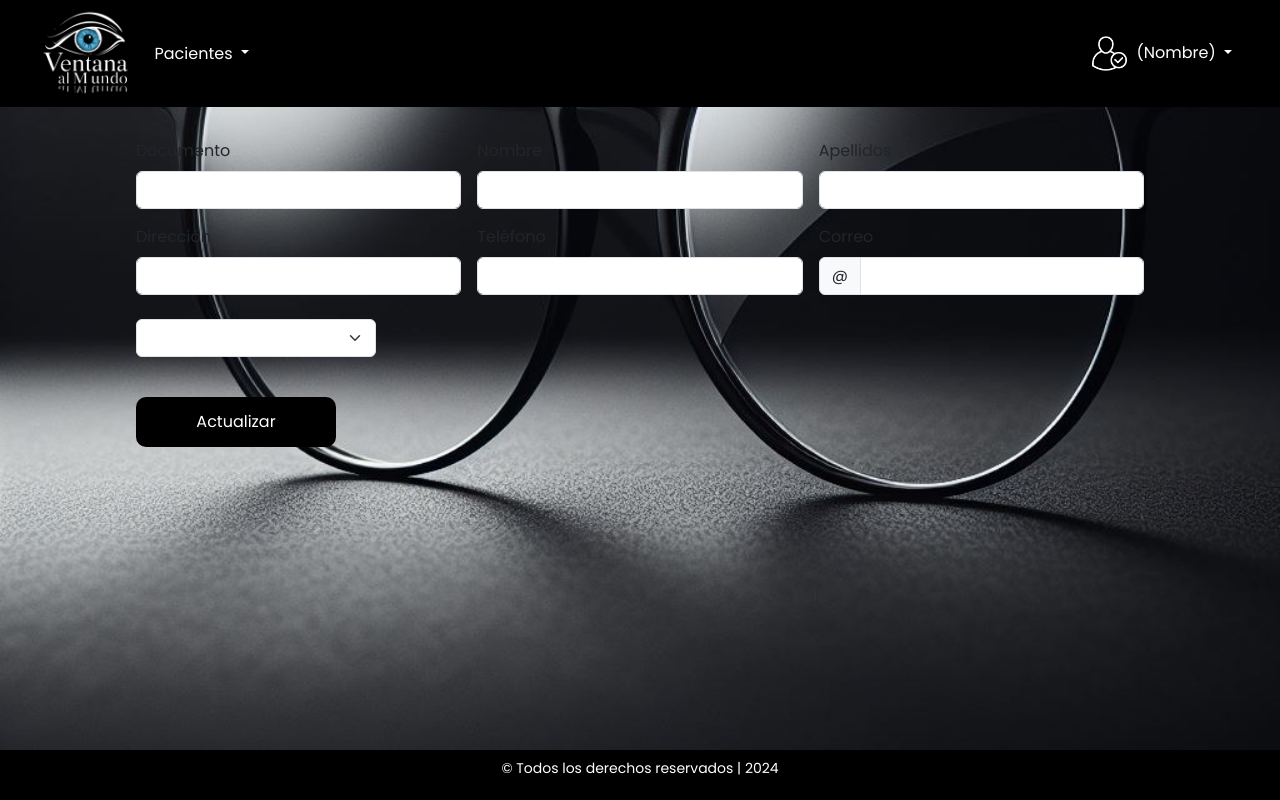
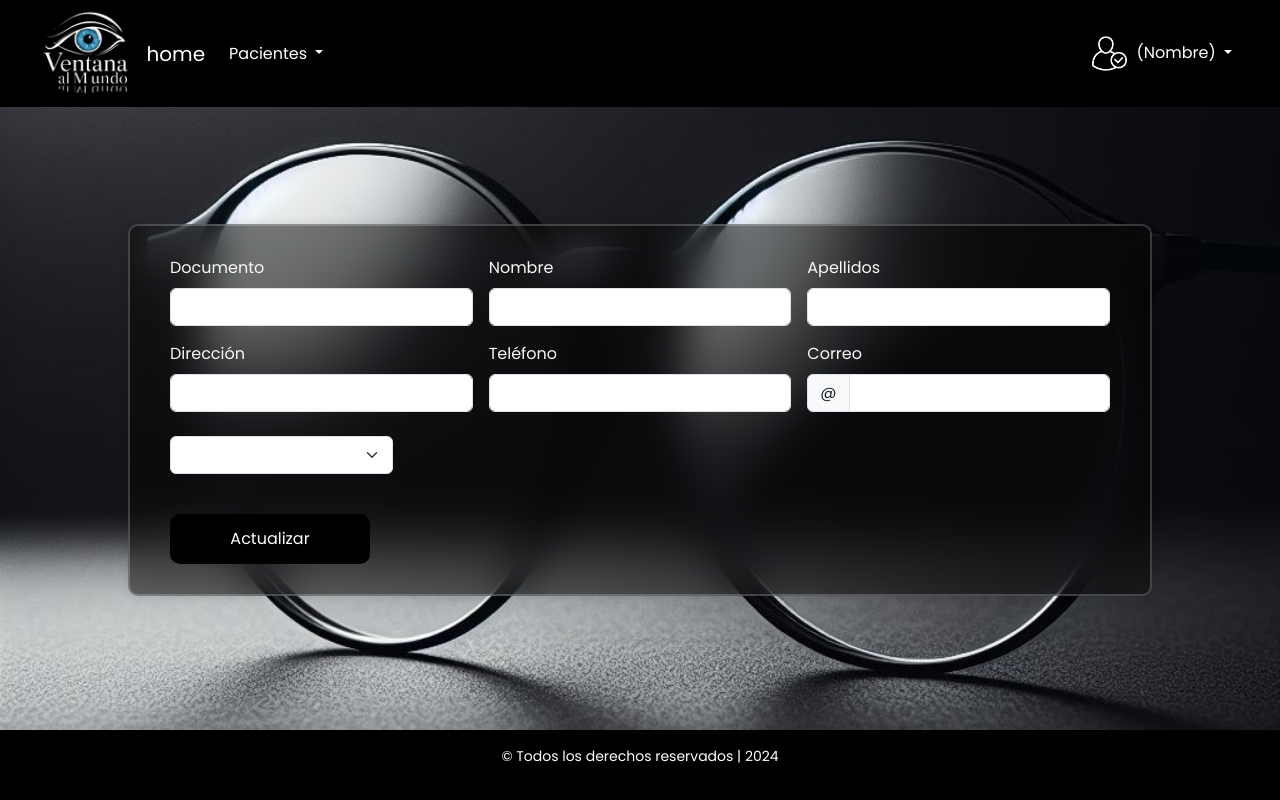
Before and after one commit to David-Puchana/Ventana_al_mundo, a PHP site: the page made by view/admin/patient/viewUpdate.php in a window 1280 px wide. Run offline with PHP 8.4, Linux system fonts and the light colour scheme; the template is opened without the code that fills it, so the values that code supplies are empty; data comes from the database, SQL or seed files in the repository; some libraries are stand-ins or nearby versions; some web fonts are replaced.

Commit message:
project for delivery

```diff
--- a/config.php
+++ b/config.php
@@ -2,5 +2,5 @@
     define("urlsite","http://localhost/Ventana_al_mundo/");
     define("DB_NAME","DB_optical");
     define("DB_USER","root");
-    define("DB_PASSWORED","9uch4n45");
+    define("DB_PASSWORED","");
 ?>
--- a/view/admin/patient/viewList.php
+++ b/view/admin/patient/viewList.php
@@ -1,4 +1,5 @@
 <?php require "view/layaud/header.php"?>
+<main>
 <div class="mt-4 mb-3 ms-3 me-3">
     <table class="table table-dark table-hover">
         <caption>Pacientes</caption>
@@ -30,4 +31,5 @@
         </tbody>
     </table>
 </div>
+</main>
 <?php require "view/layaud/footer.php"?>
--- a/view/admin/patient/viewUpdate.php
+++ b/view/admin/patient/viewUpdate.php
@@ -1,8 +1,9 @@
 <?php require "view/layaud/header.php"?>
-<div class="container mt-4 mb-5 p-2" style="width: 80%;">
+<main>
+<div class="wrapper">
     <form class="row g-3 needs-validation" action="<?php echo urlsite?>?page=patient&option=updatepatient" method="post">
         <div class="col-md-4">
-            <label for="validationCustom01" class="form-label">Documento</label>
+            <label for="validationCustom01" class="form-label text-light">Documento</label>
             <input type="text" name="document" class="form-control" id="validationCustom01" value="<?php echo $dtEdit['document']?>" required>
             <div class="valid-feedback">
             Looks good!
@@ -10,7 +11,7 @@
         </div>
 
         <div class="col-md-4">
-            <label for="validationCustom01" class="form-label">Nombre</label>
+            <label for="validationCustom01" class="form-label text-light">Nombre</label>
             <input type="text" name="names" class="form-control" id="validationCustom01" value="<?php echo $dtEdit['names']?>" required>
             <div class="valid-feedback">
             Looks good!
@@ -18,7 +19,7 @@
         </div>
 
         <div class="col-md-4">
-            <label for="validationCustom02" class="form-label">Apellidos</label>
+            <label for="validationCustom02" class="form-label text-light">Apellidos</label>
             <input type="text" name="lastnames" class="form-control" id="validationCustom02" value="<?php echo $dtEdit['last_names']?>" required>
             <div class="valid-feedback">
             Looks good!
@@ -27,7 +28,7 @@
 
 
         <div class="col-md-4">
-            <label for="validationCustom02" class="form-label">Dirección</label>
+            <label for="validationCustom02" class="form-label text-light">Dirección</label>
             <input type="text" name="address" class="form-control" id="validationCustom02" value="<?php echo $dtEdit['address']?>" required>
             <div class="valid-feedback">
             Looks good!
@@ -35,7 +36,7 @@
         </div>
 
         <div class="col-md-4">
-            <label for="validationCustom02" class="form-label">Teléfono</label>
+            <label for="validationCustom02" class="form-label text-light">Teléfono</label>
             <input type="text" name="phone" class="form-control" id="validationCustom02" value="<?php echo $dtEdit['phone']?>" required>
             <div class="valid-feedback">
             Looks good!
@@ -43,7 +44,7 @@
         </div>
 
         <div class="col-md-4">
-            <label for="validationCustomUsername" class="form-label">Correo</label>
+            <label for="validationCustomUsername" class="form-label text-light">Correo</label>
             <div class="input-group has-validation">
             <span class="input-group-text" id="inputGroupPrepend">@</span>
             <input type="text" name="email" class="form-control" id="validationCustomUsername" aria-describedby="inputGroupPrepend" value="<?php echo $dtEdit['email']?>" required>
@@ -76,5 +77,5 @@
         </div>
     </form>
 </div>
-
+</main>
 <?php require "view/layaud/footer.php"?>
--- a/view/css/styleNav.css
+++ b/view/css/styleNav.css
@@ -6,10 +6,6 @@ body{
     margin: 0;
     padding: 0;
     font-family: "Poppins", "sans-serif";
-    background-image: url('../../img/logo_img.jpeg');
-    background-size: 100%;
-    background-size: cover;
-    background-position: center;
 }
 
 header{
@@ -18,7 +14,14 @@ header{
 }
 
 main{
-    height:100vh;
+    display: flex;
+    justify-content: center;
+    align-items: center;
+    background-image: url('../../img/logo_img.jpeg');
+    background-size: 100%;
+    background-size: cover;
+    background-position: center;
+    min-height: 80vh;
 }
 
 #imgLogo{
@@ -63,14 +66,14 @@ footer {
     bottom: 0;
     left: 0;
     width: 100%;
-    height: 50px;
+    height: 70px;
 }
 
 .wrapper{
-    margin-top: 25px;
-    margin: auto;
+    margin-top: 15px;
+    margin-bottom: 50px;
     width: 80%;
-    background: transparent;
+    background-color: rgba(4, 4, 4, 0.5);
     border: 2px solid rgba(255,255,255,0.2);
     backdrop-filter: blur(20px);
     box-shadow: 0 0 10px rgba(0,0,0,0.1);
--- a/view/layaud/footer.php
+++ b/view/layaud/footer.php
@@ -1,7 +1,7 @@
 
 
     <footer>
-        <div class="container-fuid pt-2 pb-2">
+        <div class="container-fuid pt-3 pb-2">
             <p class="small text-center" style="color:white;">&copy; Todos los derechos reservados | 2024</p>
         </div>
     </footer>
--- a/view/layaud/header.php
+++ b/view/layaud/header.php
@@ -15,6 +15,7 @@
     <div id="colorNav">
         <nav class="navbar navbar-expand-lg" id="navBar">
             <img src="<?php echo urlsite?>/img/logo.png" id="imgLogo">
+            <a class="navbar-brand text-white" href="<?php echo urlsite?>?page=admin">home</a>
             <button class="navbar-toggler" type="button" data-bs-toggle="collapse" data-bs-target="#navbarSupportedContent" aria-controls="navbarSupportedContent" aria-expanded="false" aria-label="Toggle navigation">
                 <span class="navbar-toggler-icon"></span>
             </button>
@@ -27,7 +28,7 @@
                         </a>
                         <ul class="dropdown-menu">
                             <li><a class="dropdown-item" href="<?php echo urlsite?>?page=patient&option=formAddPatient">Registar</a></li>
-                            <li><a class="dropdown-item" href="<?php echo urlsite?>?page=patient&option=listPatients">Consultar</a></li>
+                            <li><a class="dropdown-item" href="<?php echo urlsite?>?page=patient&option=listPatients">Listar Pacientes</a></li>
                         </ul>
                     </li>
                 </ul>
```
Also changed, not shown: controller/UserContoller.php (+10 -5 lines), view/admin/login.php (+27 -2 lines).
